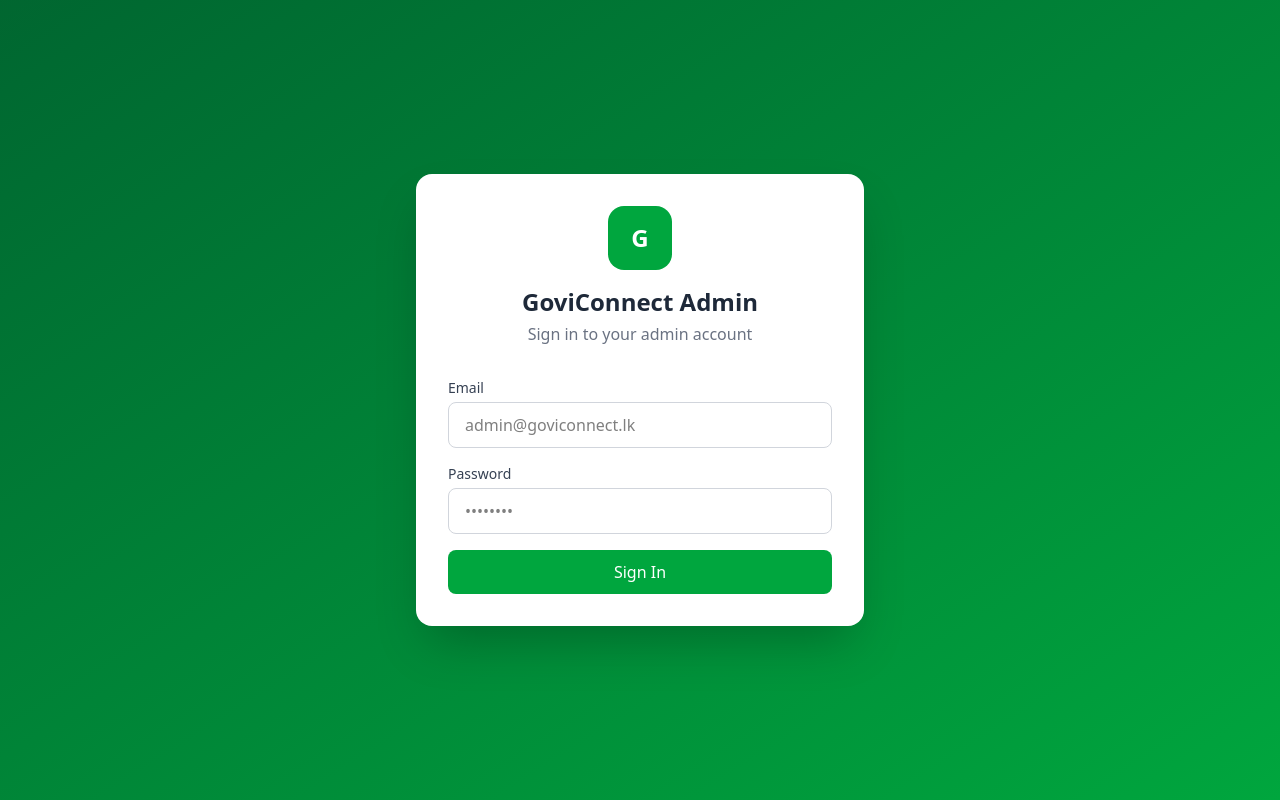
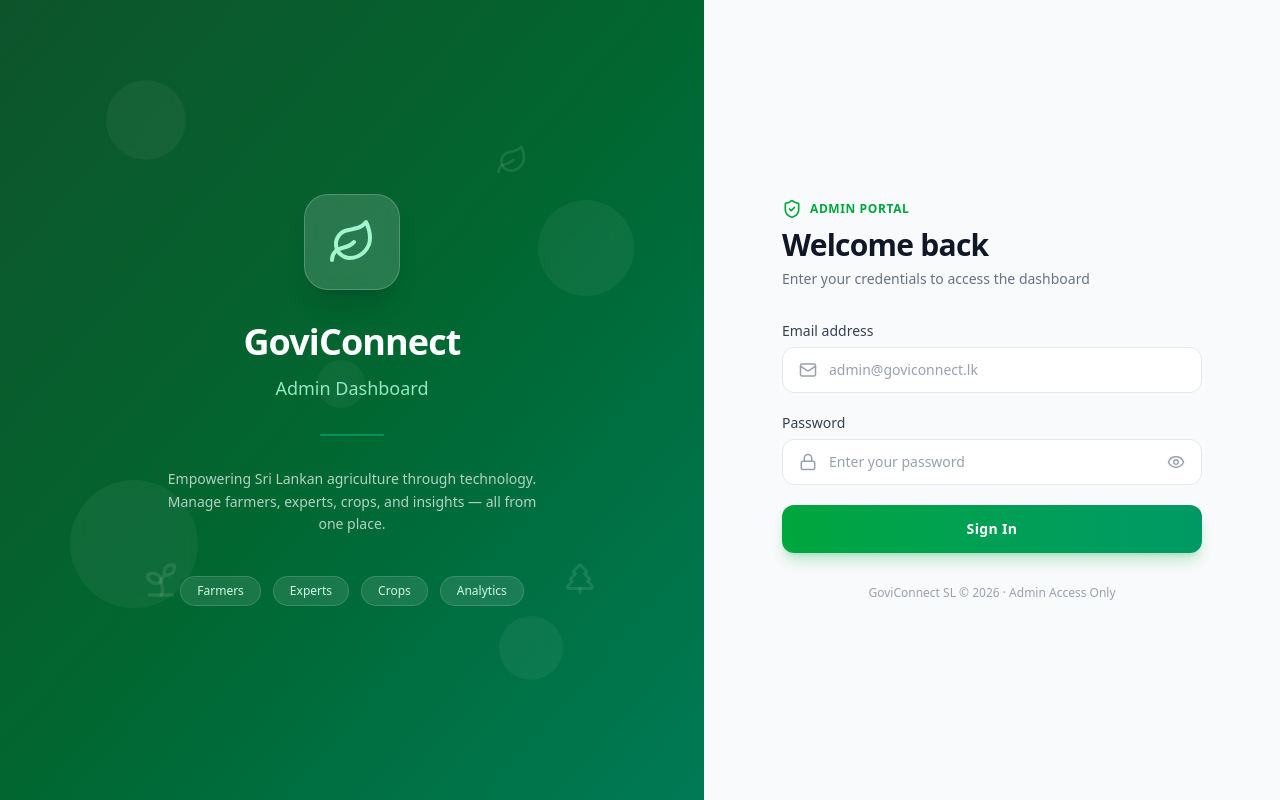
Before and after one commit to Ruchira2001/FYP, a React (Vite) app in the folder goviconnect-sl-admin/: page /login in a window 1280 px wide. Built offline with nearby package versions, Linux system fonts and the light colour scheme.

Commit message:
Enhance Login page with animated branding and improved form layout

```diff
--- a/goviconnect-sl-admin/src/index.css
+++ b/goviconnect-sl-admin/src/index.css
@@ -4,3 +4,28 @@
 .scrollbar-hide::-webkit-scrollbar {
   display: none;
 }
+
+/* ─── Login page animations ─── */
+@keyframes loginFloat1 {
+  0%, 100% { transform: translateY(0) rotate(0deg); }
+  50%      { transform: translateY(-20px) rotate(5deg); }
+}
+@keyframes loginFloat2 {
+  0%, 100% { transform: translateY(0) rotate(0deg); }
+  50%      { transform: translateY(15px) rotate(-4deg); }
+}
+@keyframes loginFloat3 {
+  0%, 100% { transform: translateY(0) scale(1); }
+  50%      { transform: translateY(-12px) scale(1.05); }
+}
+@keyframes shake {
+  0%, 100% { transform: translateX(0); }
+  20%      { transform: translateX(-6px); }
+  40%      { transform: translateX(6px); }
+  60%      { transform: translateX(-4px); }
+  80%      { transform: translateX(4px); }
+}
+
+.login-float-1 { animation: loginFloat1 6s ease-in-out infinite; }
+.login-float-2 { animation: loginFloat2 8s ease-in-out infinite; }
+.login-float-3 { animation: loginFloat3 7s ease-in-out infinite; }
--- a/goviconnect-sl-admin/src/pages/Login.tsx
+++ b/goviconnect-sl-admin/src/pages/Login.tsx
@@ -1,6 +1,18 @@
 import { useState, FormEvent } from 'react';
 import { useNavigate, Navigate } from 'react-router-dom';
 import { useAuth } from '../context/AuthContext';
+import {
+  Mail,
+  Lock,
+  Eye,
+  EyeOff,
+  Leaf,
+  ShieldCheck,
+  Loader2,
+  AlertCircle,
+  Sprout,
+  TreePine,
+} from 'lucide-react';
 
 export default function Login() {
   const { login, token, loading } = useAuth();
@@ -9,6 +21,8 @@ export default function Login() {
   const [password, setPassword] = useState('');
   const [error, setError] = useState('');
   const [submitting, setSubmitting] = useState(false);
+  const [showPassword, setShowPassword] = useState(false);
+  const [focusedField, setFocusedField] = useState<string | null>(null);
 
   if (loading) return null;
   if (token) return <Navigate to="/" replace />;
@@ -31,57 +45,190 @@ export default function Login() {
   };
 
   return (
-    <div className="min-h-screen bg-gradient-to-br from-green-800 to-green-600 flex items-center justify-center p-4">
-      <div className="bg-white rounded-2xl shadow-2xl w-full max-w-md p-8">
-        <div className="text-center mb-8">
-          <div className="w-16 h-16 bg-green-600 text-white rounded-2xl flex items-center justify-center text-2xl font-bold mx-auto mb-4">
-            G
-          </div>
-          <h1 className="text-2xl font-bold text-gray-800">GoviConnect Admin</h1>
-          <p className="text-gray-500 mt-1">Sign in to your admin account</p>
+    <div className="min-h-screen flex">
+      {/* ─── Left branding panel ─── */}
+      <div className="hidden lg:flex lg:w-[55%] relative overflow-hidden bg-gradient-to-br from-green-900 via-green-800 to-emerald-700 flex-col items-center justify-center p-12 text-white">
+        {/* Animated floating shapes */}
+        <div className="absolute inset-0 pointer-events-none">
+          <div className="login-float-1 absolute top-[10%] left-[15%] w-20 h-20 rounded-full bg-white/5 backdrop-blur-sm" />
+          <div className="login-float-2 absolute top-[60%] left-[10%] w-32 h-32 rounded-full bg-white/5 backdrop-blur-sm" />
+          <div className="login-float-3 absolute top-[25%] right-[10%] w-24 h-24 rounded-full bg-white/5 backdrop-blur-sm" />
+          <div className="login-float-1 absolute bottom-[15%] right-[20%] w-16 h-16 rounded-full bg-white/5 backdrop-blur-sm" />
+          <div className="login-float-2 absolute top-[45%] left-[45%] w-12 h-12 rounded-full bg-white/5 backdrop-blur-sm" />
+
+          {/* Decorative leaf icons */}
+          <Leaf className="login-float-3 absolute top-[18%] right-[25%] w-8 h-8 text-white/10" />
+          <Sprout className="login-float-1 absolute bottom-[25%] left-[20%] w-10 h-10 text-white/10" />
+          <TreePine className="login-float-2 absolute top-[70%] right-[15%] w-9 h-9 text-white/10" />
         </div>
 
+        {/* Main branding content */}
+        <div className="relative z-10 text-center max-w-md">
+          <div className="w-24 h-24 bg-white/15 backdrop-blur-md rounded-3xl flex items-center justify-center mx-auto mb-8 shadow-xl border border-white/20">
+            <Leaf className="w-12 h-12 text-emerald-200" />
+          </div>
+          <h1 className="text-4xl font-extrabold tracking-tight mb-3">
+            GoviConnect
+          </h1>
+          <p className="text-emerald-200/90 text-lg font-medium mb-8">
+            Admin Dashboard
+          </p>
+          <div className="w-16 h-0.5 bg-emerald-400/40 mx-auto mb-8 rounded-full" />
+          <p className="text-white/70 text-sm leading-relaxed max-w-sm mx-auto">
+            Empowering Sri Lankan agriculture through technology. Manage farmers,
+            experts, crops, and insights — all from one place.
+          </p>
+
+          {/* Feature pills */}
+          <div className="mt-10 flex flex-wrap gap-3 justify-center">
+            {['Farmers', 'Experts', 'Crops', 'Analytics'].map((label) => (
+              <span
+                key={label}
+                className="px-4 py-1.5 rounded-full bg-white/10 border border-white/15 text-xs font-medium text-emerald-100 backdrop-blur-sm"
+              >
+                {label}
+              </span>
+            ))}
+          </div>
+        </div>
+      </div>
+
+      {/* ─── Right login form panel ─── */}
+      <div className="w-full lg:w-[45%] flex items-center justify-center bg-gray-50 p-6 sm:p-10">
+        <div className="w-full max-w-[420px]">
+          {/* Mobile logo (hidden on large screens) */}
+          <div className="lg:hidden flex items-center justify-center gap-3 mb-10">
+            <div className="w-11 h-11 bg-green-600 rounded-xl flex items-center justify-center shadow-lg shadow-green-600/30">
+              <Leaf className="w-6 h-6 text-white" />
+            </div>
+            <span className="text-xl font-bold text-gray-800 tracking-tight">
+              GoviConnect
+            </span>
+          </div>
+
+          {/* Header */}
+          <div className="mb-8">
+            <div className="flex items-center gap-2 mb-2">
+              <ShieldCheck className="w-5 h-5 text-green-600" />
+              <span className="text-xs font-semibold text-green-600 uppercase tracking-wider">
+                Admin Portal
+              </span>
+            </div>
+            <h2 className="text-2xl sm:text-3xl font-bold text-gray-900 tracking-tight">
+              Welcome back
+            </h2>
+            <p className="text-gray-500 mt-1.5 text-sm">
+              Enter your credentials to access the dashboard
+            </p>
+          </div>
+
+          {/* Error message */}
           {error && (
-          <div className="bg-red-50 text-red-600 px-4 py-3 rounded-lg text-sm mb-4">
-            {error}
+            <div className="flex items-center gap-2.5 bg-red-50 border border-red-200 text-red-700 px-4 py-3 rounded-xl text-sm mb-6 animate-[shake_0.4s_ease-in-out]">
+              <AlertCircle className="w-4 h-4 shrink-0" />
+              <span>{error}</span>
             </div>
           )}
 
-        <form onSubmit={handleSubmit} className="space-y-4">
+          {/* Form */}
+          <form onSubmit={handleSubmit} className="space-y-5">
+            {/* Email */}
             <div>
-            <label className="block text-sm font-medium text-gray-700 mb-1">
-              Email
+              <label className="block text-sm font-medium text-gray-700 mb-1.5">
+                Email address
               </label>
+              <div
+                className={`flex items-center border rounded-xl px-4 py-3 transition-all duration-200 bg-white ${
+                  focusedField === 'email'
+                    ? 'border-green-500 ring-4 ring-green-500/10 shadow-sm'
+                    : 'border-gray-200 hover:border-gray-300'
+                }`}
+              >
+                <Mail
+                  className={`w-[18px] h-[18px] mr-3 transition-colors duration-200 ${
+                    focusedField === 'email' ? 'text-green-500' : 'text-gray-400'
+                  }`}
+                />
                 <input
                   type="email"
                   value={email}
                   onChange={(e) => setEmail(e.target.value)}
+                  onFocus={() => setFocusedField('email')}
+                  onBlur={() => setFocusedField(null)}
                   required
-              className="w-full px-4 py-2.5 border border-gray-300 rounded-lg focus:ring-2 focus:ring-green-500 focus:border-green-500 outline-none transition-colors"
+                  className="flex-1 bg-transparent outline-none text-gray-800 placeholder-gray-400 text-sm"
                   placeholder="admin@goviconnect.lk"
                 />
               </div>
+            </div>
+
+            {/* Password */}
             <div>
-            <label className="block text-sm font-medium text-gray-700 mb-1">
+              <label className="block text-sm font-medium text-gray-700 mb-1.5">
                 Password
               </label>
+              <div
+                className={`flex items-center border rounded-xl px-4 py-3 transition-all duration-200 bg-white ${
+                  focusedField === 'password'
+                    ? 'border-green-500 ring-4 ring-green-500/10 shadow-sm'
+                    : 'border-gray-200 hover:border-gray-300'
+                }`}
+              >
+                <Lock
+                  className={`w-[18px] h-[18px] mr-3 transition-colors duration-200 ${
+                    focusedField === 'password'
+                      ? 'text-green-500'
+                      : 'text-gray-400'
+                  }`}
+                />
                 <input
-              type="password"
+                  type={showPassword ? 'text' : 'password'}
                   value={password}
                   onChange={(e) => setPassword(e.target.value)}
+                  onFocus={() => setFocusedField('password')}
+                  onBlur={() => setFocusedField(null)}
                   required
-              className="w-full px-4 py-2.5 border border-gray-300 rounded-lg focus:ring-2 focus:ring-green-500 focus:border-green-500 outline-none transition-colors"
-              placeholder="••••••••"
+                  className="flex-1 bg-transparent outline-none text-gray-800 placeholder-gray-400 text-sm"
+                  placeholder="Enter your password"
                 />
+                <button
+                  type="button"
+                  onClick={() => setShowPassword(!showPassword)}
+                  className="ml-2 text-gray-400 hover:text-gray-600 transition-colors focus:outline-none"
+                  tabIndex={-1}
+                >
+                  {showPassword ? (
+                    <EyeOff className="w-[18px] h-[18px]" />
+                  ) : (
+                    <Eye className="w-[18px] h-[18px]" />
+                  )}
+                </button>
               </div>
+            </div>
+
+            {/* Submit */}
             <button
               type="submit"
               disabled={submitting}
-            className="w-full bg-green-600 text-white py-2.5 rounded-lg font-medium hover:bg-green-700 disabled:opacity-50 transition-colors"
+              className="w-full bg-gradient-to-r from-green-600 to-emerald-600 text-white py-3.5 rounded-xl font-semibold text-sm tracking-wide hover:from-green-700 hover:to-emerald-700 disabled:opacity-60 disabled:cursor-not-allowed transition-all duration-200 shadow-lg shadow-green-600/25 hover:shadow-green-600/40 active:scale-[0.98] flex items-center justify-center gap-2"
             >
-            {submitting ? 'Signing in...' : 'Sign In'}
+              {submitting ? (
+                <>
+                  <Loader2 className="w-4 h-4 animate-spin" />
+                  Signing in…
+                </>
+              ) : (
+                'Sign In'
+              )}
             </button>
           </form>
+
+          {/* Footer */}
+          <p className="text-center text-xs text-gray-400 mt-8">
+            GoviConnect SL &copy; {new Date().getFullYear()} &middot; Admin
+            Access Only
+          </p>
+        </div>
       </div>
     </div>
   );
```
Lines whose indentation alone changed are shown as unchanged.
